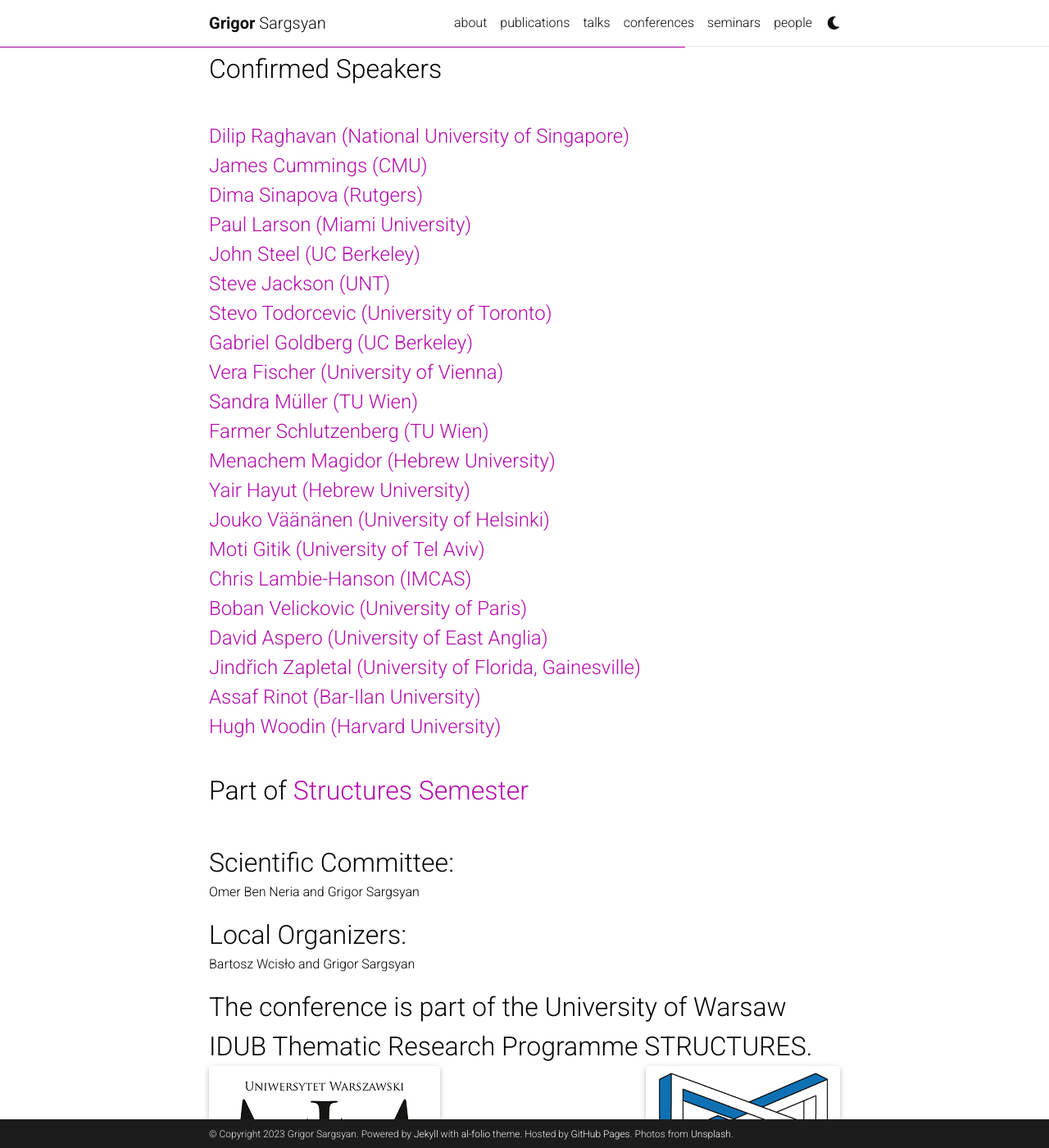
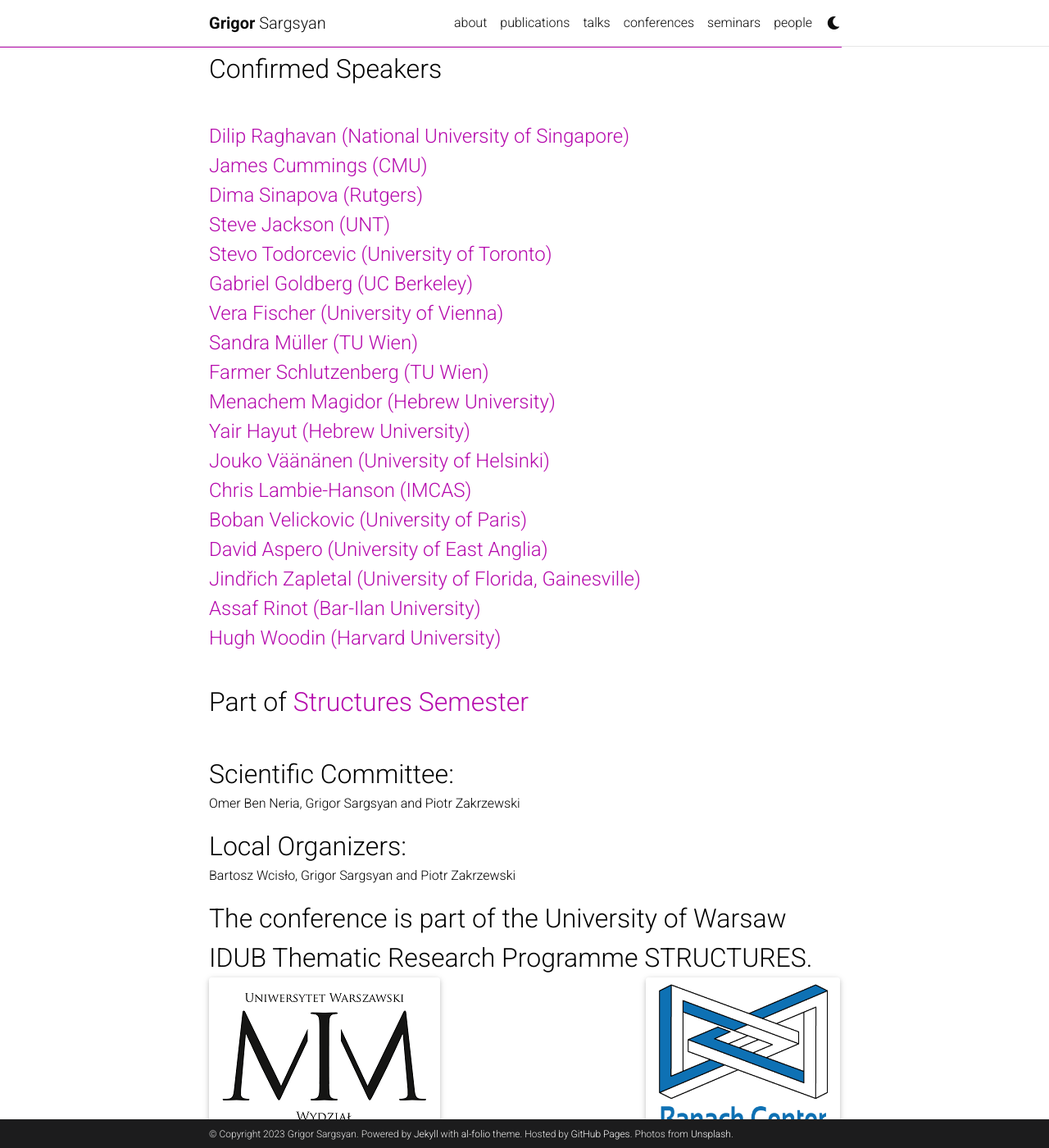
Before and after one commit to grigorsarg/grigorsarg.github.io, a Jekyll site: the page built from _projects/Perspectives.md, in a window 1280 px wide and 1400 px high, scrolled down 378 px. Shown: the whole window at 82% size. Built offline with Jekyll 4.4.1, drawn with Linux system fonts in a browser that asks for light colours; full-size pictures stand in for the smaller copies a plugin makes; comment, search, counter and statistics services are not loaded; a style sheet for code colours, icons or effects is not loaded.

Commit message:
Update Perspectives.md

```diff
--- a/_projects/Perspectives.md
+++ b/_projects/Perspectives.md
@@ -16,8 +16,6 @@ Benjamin Siskind (TU Wien)<br>
 <a href="https://dilip-raghavan.github.io/">Dilip Raghavan (National University of Singapore) </a><br>
 <a href="https://www.cmu.edu/math/people/faculty/cummings.html">James Cummings (CMU) </a><br>
 <a href="https://sites.math.rutgers.edu/~ds2005/"> Dima Sinapova  (Rutgers)</a><br>
-<a href="https://paulblarson.github.io/">  Paul Larson (Miami University) </a><br>
-<a href="https://math.berkeley.edu/~steel/"> John Steel (UC Berkeley) </a><br>
 <a href="http://www.math.unt.edu/~sjackson/"> Steve Jackson (UNT) </a><br>
 <a href="http://www.math.toronto.edu/stevo/">Stevo Todorcevic (University of Toronto)</a><br>
 <a href="https://math.berkeley.edu/~goldberg/">Gabriel Goldberg (UC Berkeley) </a><br>
@@ -27,7 +25,6 @@ Benjamin Siskind (TU Wien)<br>
 <a href="https://en.wikipedia.org/wiki/Menachem_Magidor">Menachem Magidor (Hebrew University) </a><br>
 <a href="https://mathematics.huji.ac.il/people/yair-hayut-0">Yair Hayut (Hebrew University) </a><br>
 <a href="http://www.math.helsinki.fi/logic/people/jouko.vaananen/">Jouko Väänänen (University of Helsinki)</a><br>
-<a href="http://www.math.tau.ac.il/~gitik/">Moti Gitik (University of Tel Aviv)</a><br>
 <a href="https://users.math.cas.cz/~lambiehanson/">Chris Lambie-Hanson  (IMCAS)</a><br>
 <a href="https://webusers.imj-prg.fr/~boban.velickovic/">Boban Velickovic (University of Paris) </a><br>
 <a href="https://research-portal.uea.ac.uk/en/persons/david-aspero">David Aspero (University of East Anglia)</a><br>
@@ -37,9 +34,9 @@ Benjamin Siskind (TU Wien)<br>
 
 <font size="+3"> Part of <a href="https://www.impan.pl/en/activities/banach-center/conferences/23-simons-08">Structures Semester</a></font> <br>
 
-<font size="+3"> Scientific Committee:</font> Omer Ben Neria and Grigor Sargsyan <br>
+<font size="+3"> Scientific Committee:</font> Omer Ben Neria, Grigor Sargsyan and Piotr Zakrzewski <br>
 
-<font size="+3"> Local Organizers:</font> Bartosz Wcisło and Grigor Sargsyan <br>
+<font size="+3"> Local Organizers:</font> Bartosz Wcisło, Grigor Sargsyan and  Piotr Zakrzewski  <br>
 
 <font size="+3"> The conference is part of the University of Warsaw IDUB Thematic Research Programme STRUCTURES.<br>
 
```
